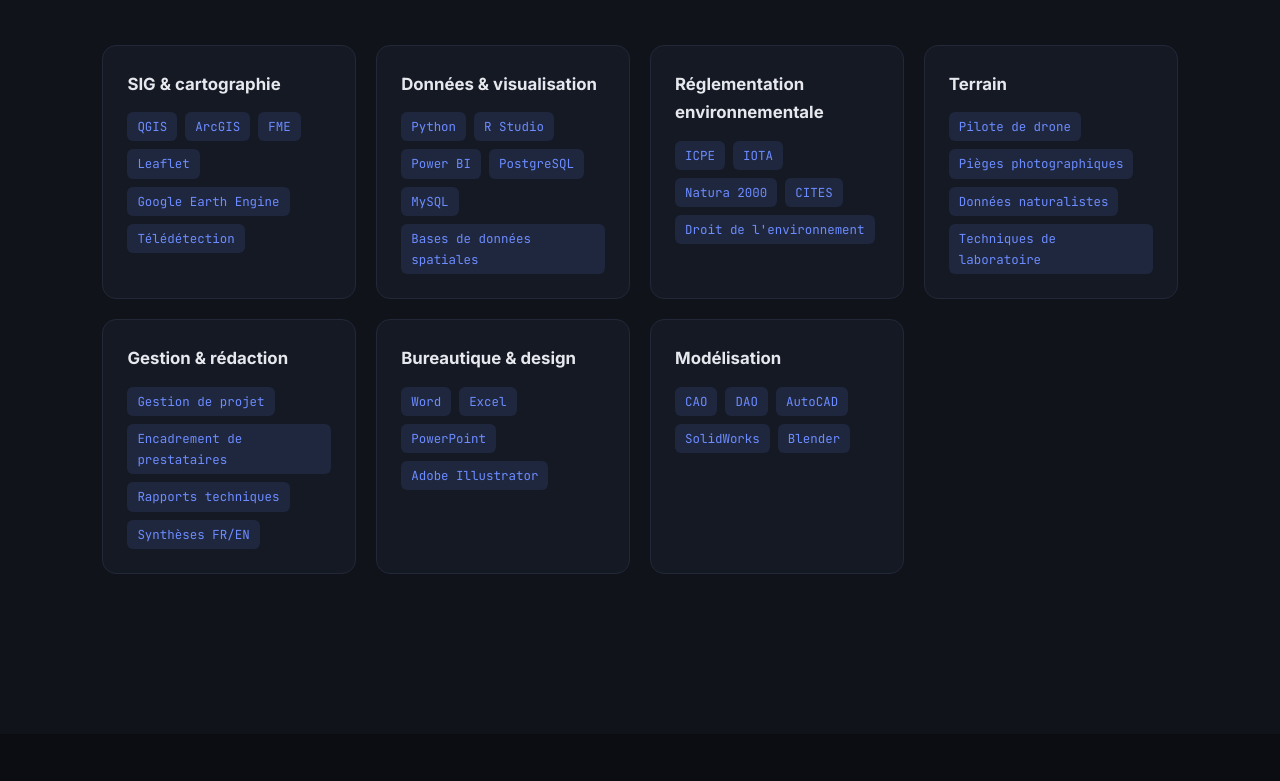
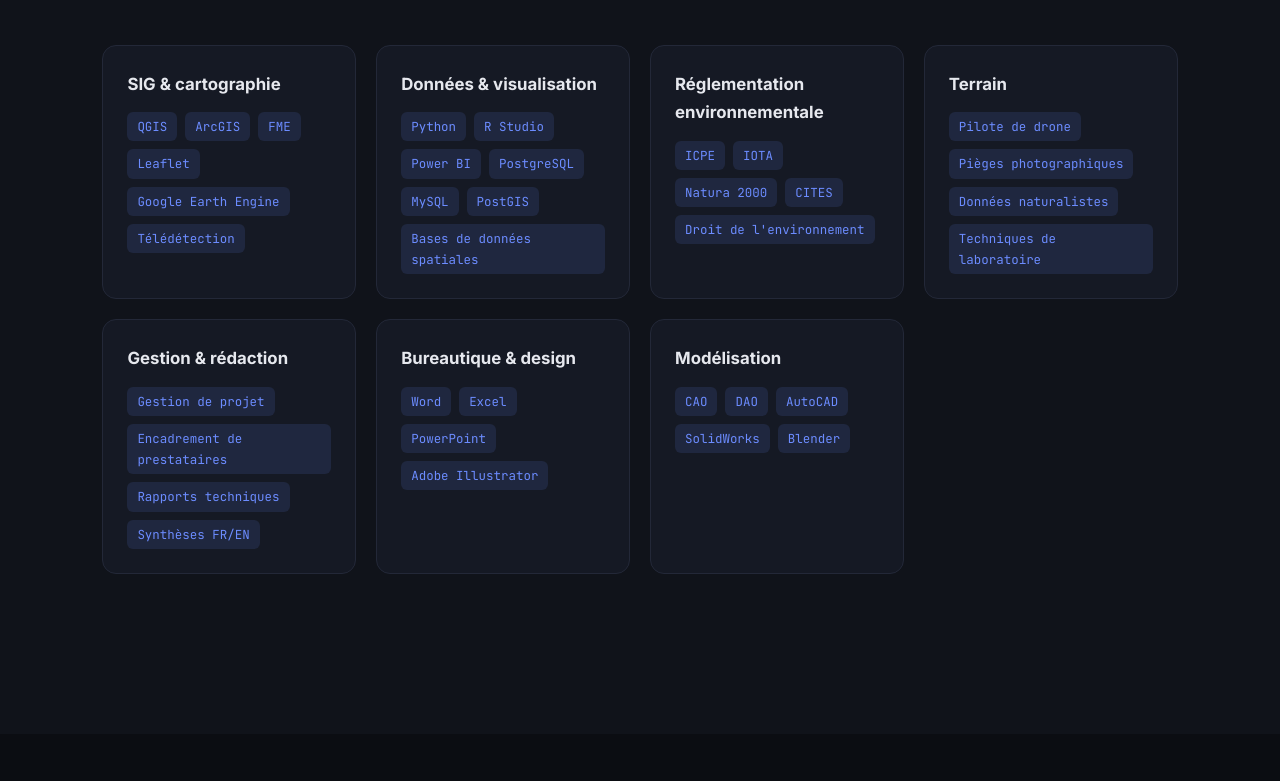
Before and after one commit to hugoLevallois/hugolevallois.github.io, a plain HTML site: page index.html in a window 1280 px wide. Shown: the part 1379-2160 px from the top of the page. Drawn offline with Linux system fonts and the light colour scheme.

Commit message:
Update index.html

```diff
--- a/index.html
+++ b/index.html
@@ -84,7 +84,7 @@
         </div>
         <div class="card reveal">
           <h3>Données &amp; visualisation</h3>
-          <div class="tags"><span>Python</span><span>R Studio</span><span>Power BI</span><span>PostgreSQL</span><span>MySQL</span><span>Bases de données spatiales</span></div>
+          <div class="tags"><span>Python</span><span>R Studio</span><span>Power BI</span><span>PostgreSQL</span><span>MySQL</span> <span>PostGIS</span> <span>Bases de données spatiales</span></div>
         </div>
         <div class="card reveal">
           <h3>Réglementation environnementale</h3>
```
